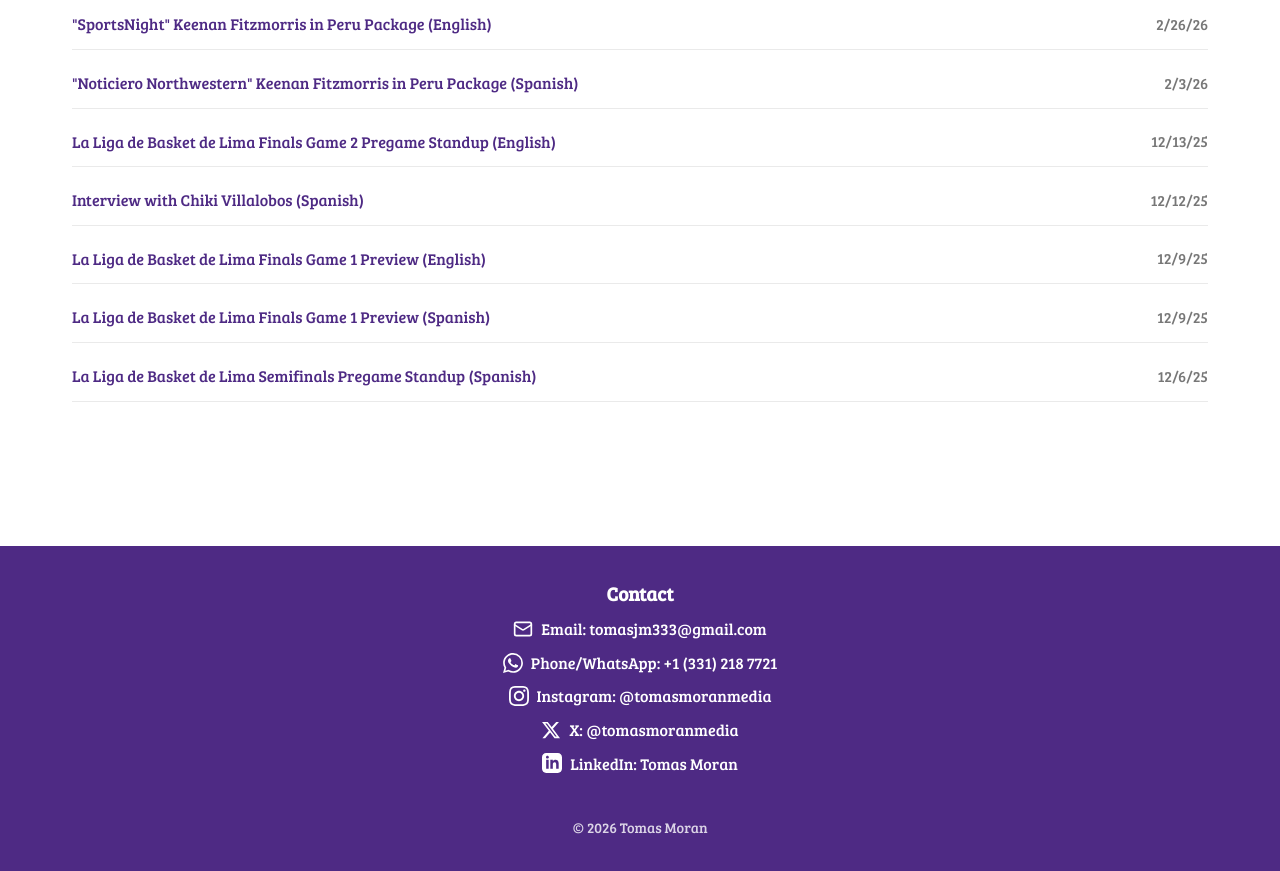
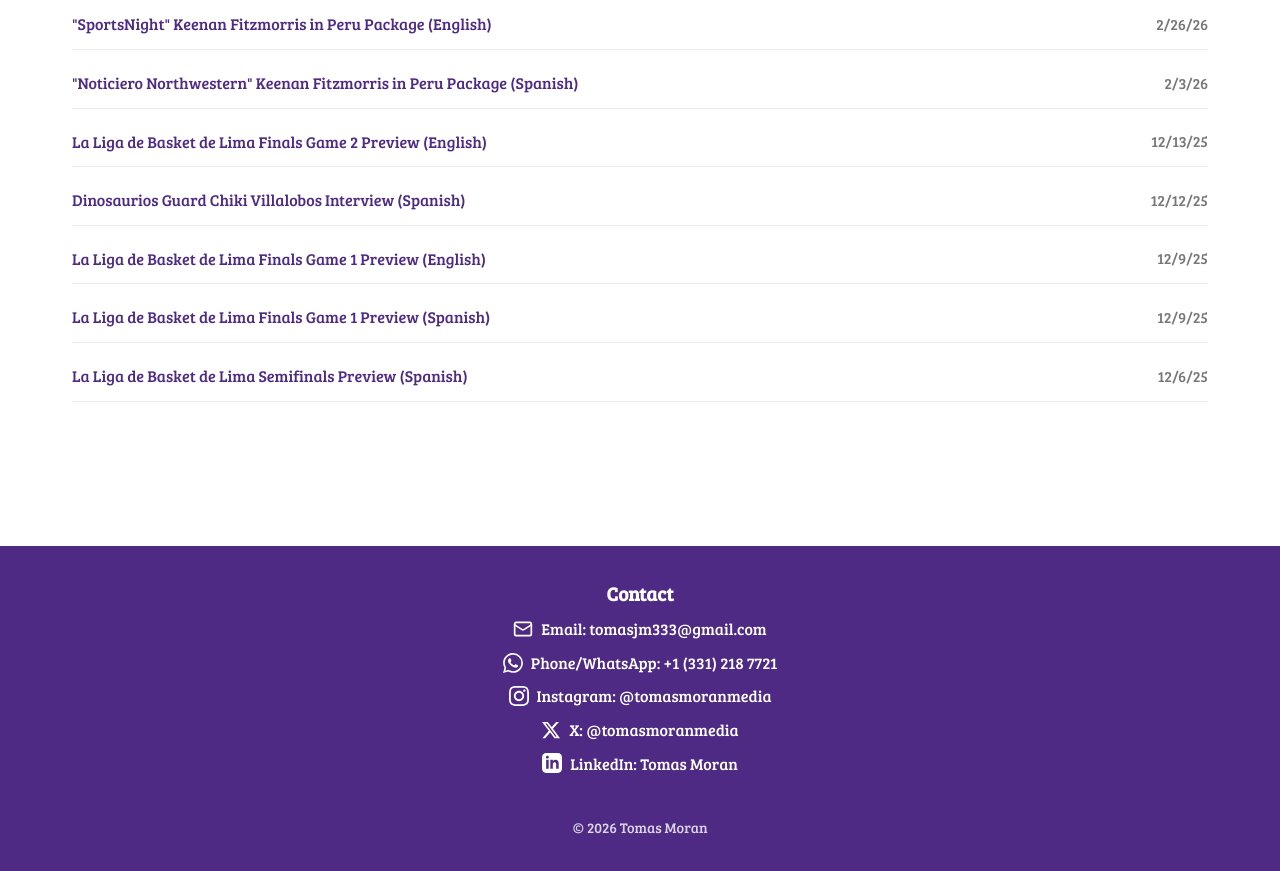
Before and after one commit to tomasmoranmedia/tomasmoranmedia.github.io, a React (Vite) app: page /work/documentary in a window 1280 px wide. Shown: the part 2220-3091 px from the top of the page. Built offline with nearby package versions, Linux system fonts and the light colour scheme.

Commit message:
Update documentary.tsx

```diff
--- a/src/pages/documentary.tsx
+++ b/src/pages/documentary.tsx
@@ -16,12 +16,12 @@
       date: "2/3/26"
     },
     {
-      title: "La Liga de Basket de Lima Finals Game 2 Pregame Standup (English)",
+      title: "La Liga de Basket de Lima Finals Game 2 Preview (English)",
       href: "https://www.instagram.com/reel/DSOU9GkDE2p",
       date: "12/13/25"
     },
     {
-      title: "Interview with Chiki Villalobos (Spanish)",
+      title: "Dinosaurios Guard Chiki Villalobos Interview (Spanish)",
       href: "https://www.instagram.com/reel/DSLr_2GErFi",
       date: "12/12/25"
     },
@@ -36,7 +36,7 @@
       date: "12/9/25"
     },
     {
-      title: "La Liga de Basket de Lima Semifinals Pregame Standup (Spanish)",
+      title: "La Liga de Basket de Lima Semifinals Preview (Spanish)",
       href: "https://www.instagram.com/reel/DR8VYjkDN-D",
       date: "12/6/25"
     }
```
